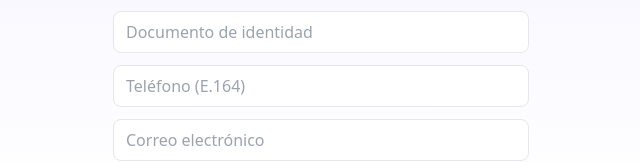
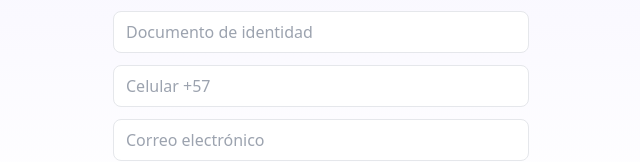
Before and after one commit to Fredycloux/semad-next-wa, a Next.js app in the folder semad-next-wa/: page /request-appointment in a window 1280 px wide. Shown: the part 179-341 px from the top of the page, without its empty margins (319-959 px from the left). Built offline with nearby package versions, Linux system fonts and the light colour scheme.

Commit message:
Update page.jsx

```diff
--- a/semad-next-wa/src/app/request-appointment/page.jsx
+++ b/semad-next-wa/src/app/request-appointment/page.jsx
@@ -96,7 +96,7 @@ export default function RequestAppointmentPage() {
         <input
           type="tel"
           name="phone"
-          placeholder="Teléfono (E.164)"
+          placeholder="Celular +57"
           className="w-full border rounded-lg px-3 py-2"
           value={phone}
           onChange={(e) => setPhone(e.target.value)}
```
